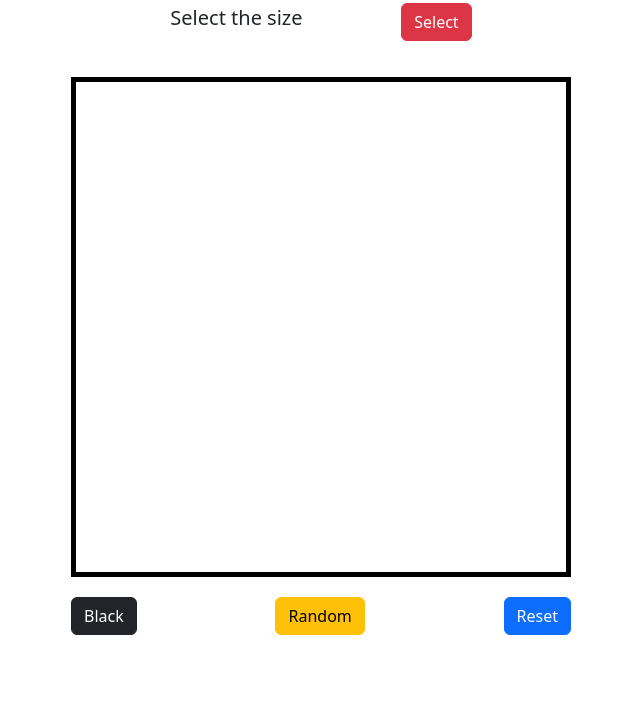
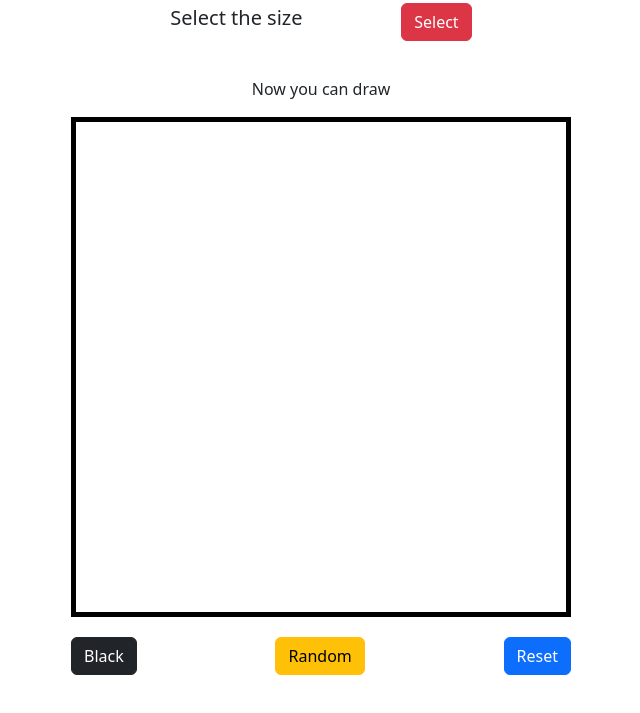
Before and after one commit to jashe0/etchasketch, a plain HTML site: page index.html in a window 1280 px wide. Both pictures are taken after a click on the button "Black". Shown: the part 53-766 px from the top of the page, without its empty margins (319-959 px from the left). Drawn offline with nearby package versions, Linux system fonts and the light colour scheme.

Commit message:
add click to draw function

```diff
--- a/index.html
+++ b/index.html
@@ -17,6 +17,7 @@
         <button id="popup" class="btn btn-danger">Select</button>
     </div>
     <p id="message"></p>
+    <p id="draw"></p>
     <div class="board"></div>
     <div class="footer">
         <button class="btn btn-dark" onclick="setColor('black')">Black</button>
--- a/script.js
+++ b/script.js
@@ -1,7 +1,20 @@
 let color = "black";
-
+let click = false;
 document.addEventListener("DOMContentLoaded",function(){
     createBoard(16);
+
+    document.querySelector("body").addEventListener("click", function(e) {
+        if(e.target.tagname != "BUTTON") {
+            click = !click;
+            let draw = document.querySelector("#draw")
+            if(click){
+                draw.innerHTML = "Now you can draw";
+            } else {
+                draw.innerHTML = "Click on the board to draw"
+            }
+        }
+    })
+
     let btn_popup = document.querySelector("#popup");
     btn_popup.addEventListener("click",function(){
         let size = getUserSize();
@@ -38,11 +51,13 @@ function getUserSize(){
 }
 
 function colorDiv(){
-    if(color == "random"){
-        this.style.backgroundColor = `hsl(${Math.random() * 360}, 100%, 50%)`
-    }
-    else{
-        this.style.backgroundColor = 'black'
+    if(click){
+        if(color == "random"){
+            this.style.backgroundColor = `hsl(${Math.random() * 360}, 100%, 50%)`
+        }
+        else{
+            this.style.backgroundColor = 'black'
+        }
     }
 }
 
```
